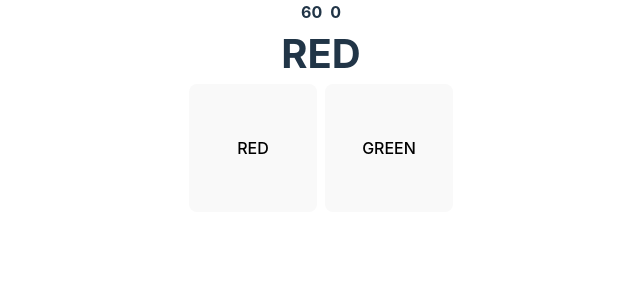
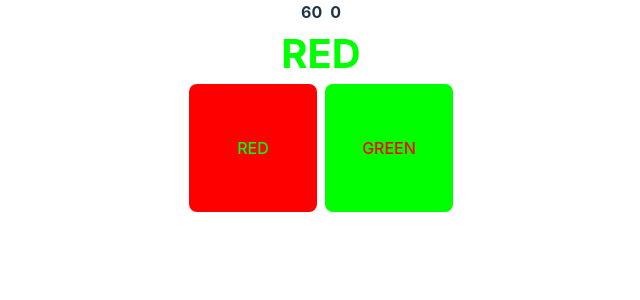
Before and after one commit to matedefalco/color-game, a React (Vite) app: page / in a window 1280 px wide. Both pictures are taken after a click on the button "Play". Shown: the top 300 px of the page, without its empty margins (319-959 px from the left). Built offline with nearby package versions, Linux system fonts and the light colour scheme.

Commit message:
Gaming styles

```diff
--- a/src/views/Playing.tsx
+++ b/src/views/Playing.tsx
@@ -35,20 +35,32 @@ export default function Playing() {
           </div>
           {/* COLOR NAME */}
           <div style={{ display: "flex", justifyContent: "center", gap: 8 }}>
-            <p style={{ fontSize: 40 }}>{color.name.toUpperCase()}</p>
+            <p style={{ fontSize: 40, color: wrongColor.color }}>
+              {color.name.toUpperCase()}
+            </p>
           </div>
           {/* COLOR OPTIONS */}
           <div style={{ display: "flex", flexDirection: "row", gap: 8 }}>
             {Math.random() < 0.5 ? (
               <>
                 <button
-                  style={{ width: 128, height: 128 }}
+                  style={{
+                    width: 128,
+                    height: 128,
+                    backgroundColor: color.color,
+                    color: wrongColor.color,
+                  }}
                   onClick={() => handleClick(color.name)}
                 >
                   {color.name.toUpperCase()}
                 </button>
                 <button
-                  style={{ width: 128, height: 128 }}
+                  style={{
+                    width: 128,
+                    height: 128,
+                    backgroundColor: wrongColor.color,
+                    color: color.color,
+                  }}
                   onClick={() => handleClick(wrongColor.name)}
                 >
                   {wrongColor.name.toUpperCase()}
@@ -57,13 +69,23 @@ export default function Playing() {
             ) : (
               <>
                 <button
-                  style={{ width: 128, height: 128 }}
+                  style={{
+                    width: 128,
+                    height: 128,
+                    backgroundColor: wrongColor.color,
+                    color: color.color,
+                  }}
                   onClick={() => handleClick(wrongColor.name)}
                 >
                   {wrongColor.name.toUpperCase()}
                 </button>
                 <button
-                  style={{ width: 128, height: 128 }}
+                  style={{
+                    width: 128,
+                    height: 128,
+                    backgroundColor: color.color,
+                    color: wrongColor.color,
+                  }}
                   onClick={() => handleClick(color.name)}
                 >
                   {color.name.toUpperCase()}
```
